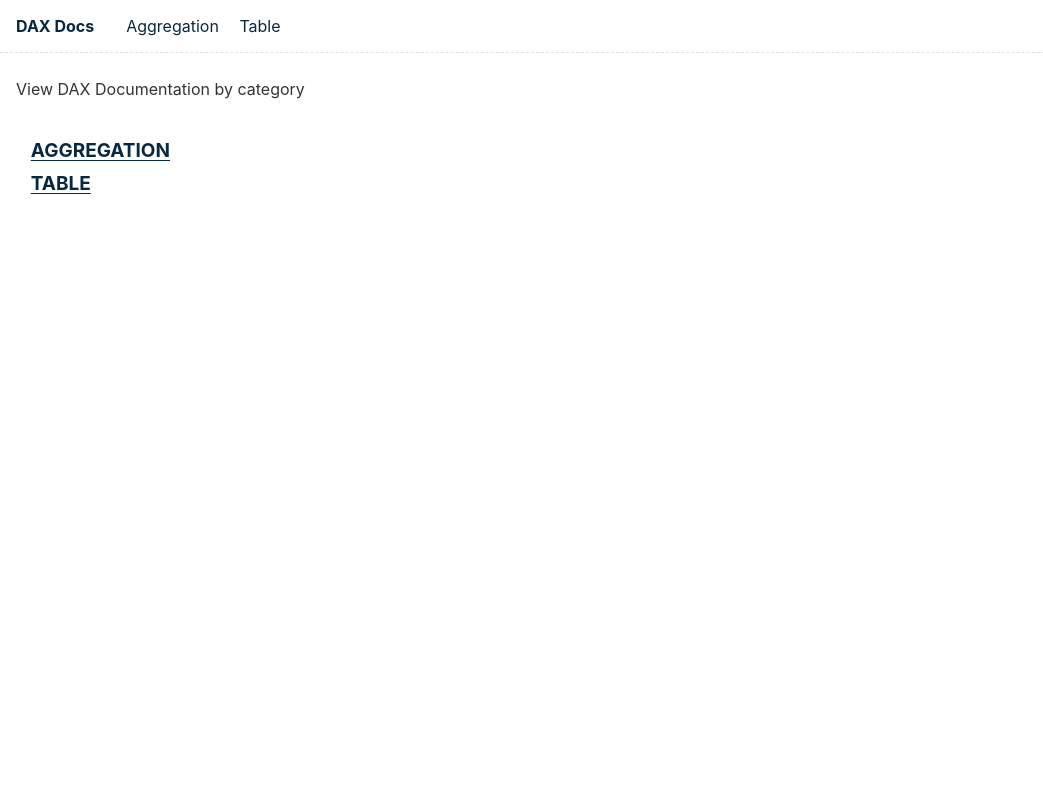
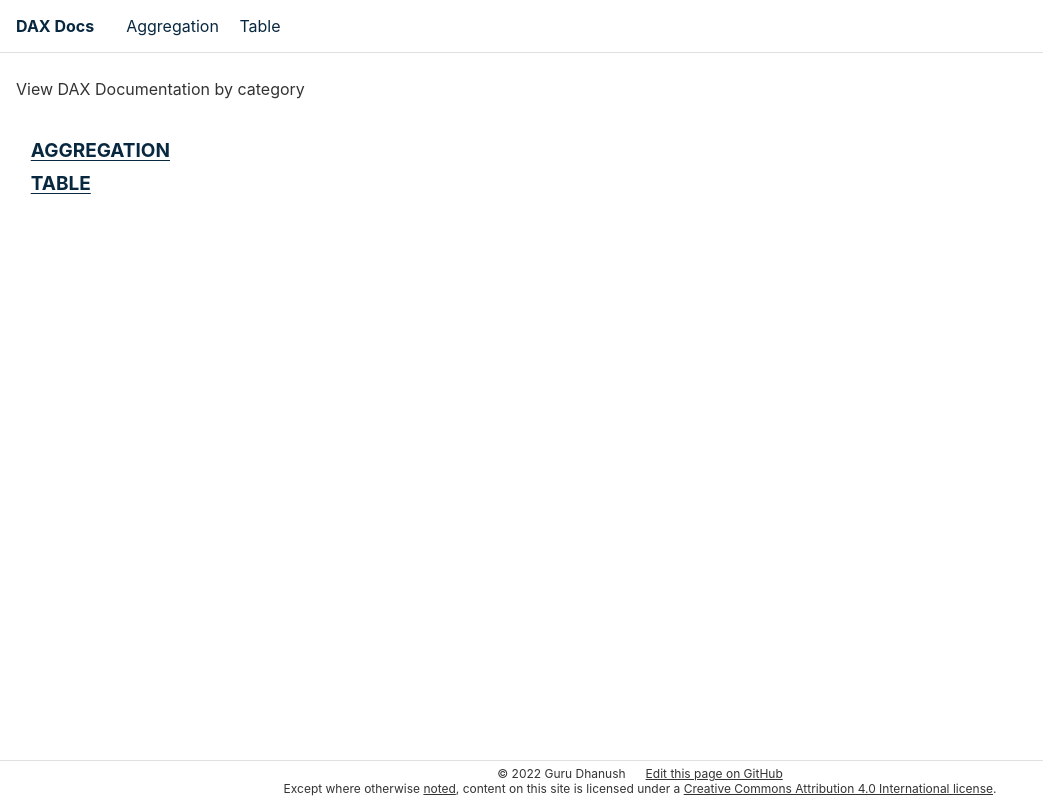
Before and after one commit to GuruDhanush/dax-docs, an Eleventy site: page index.njk in a window 1280 px wide. Shown: the whole page, without its empty margins (0-1043 px from the left). Built offline with nearby package versions, Linux system fonts and the light colour scheme; Eleventy itself is replaced by a stand-in of ours; files that its build step writes are made by us from their sources.

Commit message:
Added footer and linked with CC

```diff
--- a/_includes/css/index.css
+++ b/_includes/css/index.css
@@ -6,11 +6,43 @@
     --navy: #17050F;
     --blue: #082840;
     --white: #fff;
+    --footergray: #333333;
   }
 
   /* Global stylesheet */
   * {
     box-sizing: border-box;
+  }
+
+  body {
+    display: flex;
+    flex-direction: column;
+  }
+  footer {
+    height: 40px;
+    color: var(--footergray);
+    display: flex;
+    flex-direction: column;
+    flex-wrap: nowrap;
+    justify-content: space-around;
+    font-size: 12px;
+    align-items: center;
+    padding: 5px 10px;
+    border-top: 1px solid var(--lightgray);
+  }
+
+  footer a:link {
+    color: var(--footergray);
+  }
+
+  .leftfooter {
+    display: flex;
+    justify-content: space-between;
+    align-items: center;
+  }
+
+  .leftfooter > * {
+    padding: 0px 10px;
   }
 
   html,
@@ -20,6 +52,8 @@
     font-family: -apple-system, system-ui, sans-serif;
     color: var(--darkgray);
     background-color: var(--white);
+    height: 100%;
+    width: 100%;
   }
   p:last-child {
     margin-bottom: 0;
@@ -41,12 +75,13 @@
   }
   main {
     padding: 1rem;
+    flex: auto;
   }
   main :first-child {
     margin-top: 0;
   }
   header {
-    border-bottom: 1px dashed var(--lightgray);
+    border-bottom: 1px solid var(--lightgray);
   }
   header:after {
     content: "";
--- a/_includes/layouts/base.njk
+++ b/_includes/layouts/base.njk
@@ -41,8 +41,12 @@
       {{ content | safe }}
     </main>
 
-    <footer></footer>
-
-    <!-- Current page: {{ page.url | url }} -->
+    <footer>
+      <span class="leftfooter">
+        <span> © 2022 Guru Dhanush </span>
+        <a href="https://github.com/GuruDhanush/dax-docs/blob/master/{{page.inputPath | trimdot}}" target="_blank" rel="noopener noreferrer" >Edit this page on GitHub</a>
+      </span>
+    <span>Except where otherwise <a href="https://creativecommons.org/policies#license" target="_blank" rel="noopener noreferrer" >noted</a>, content on this site is licensed under a <a href="https://creativecommons.org/licenses/by/4.0" target="_blank" rel="noopener noreferrer" >Creative Commons Attribution 4.0 International license</a>.</span>
+    </footer>
   </body>
 </html>
```
Also changed, not shown: .eleventy.js.
